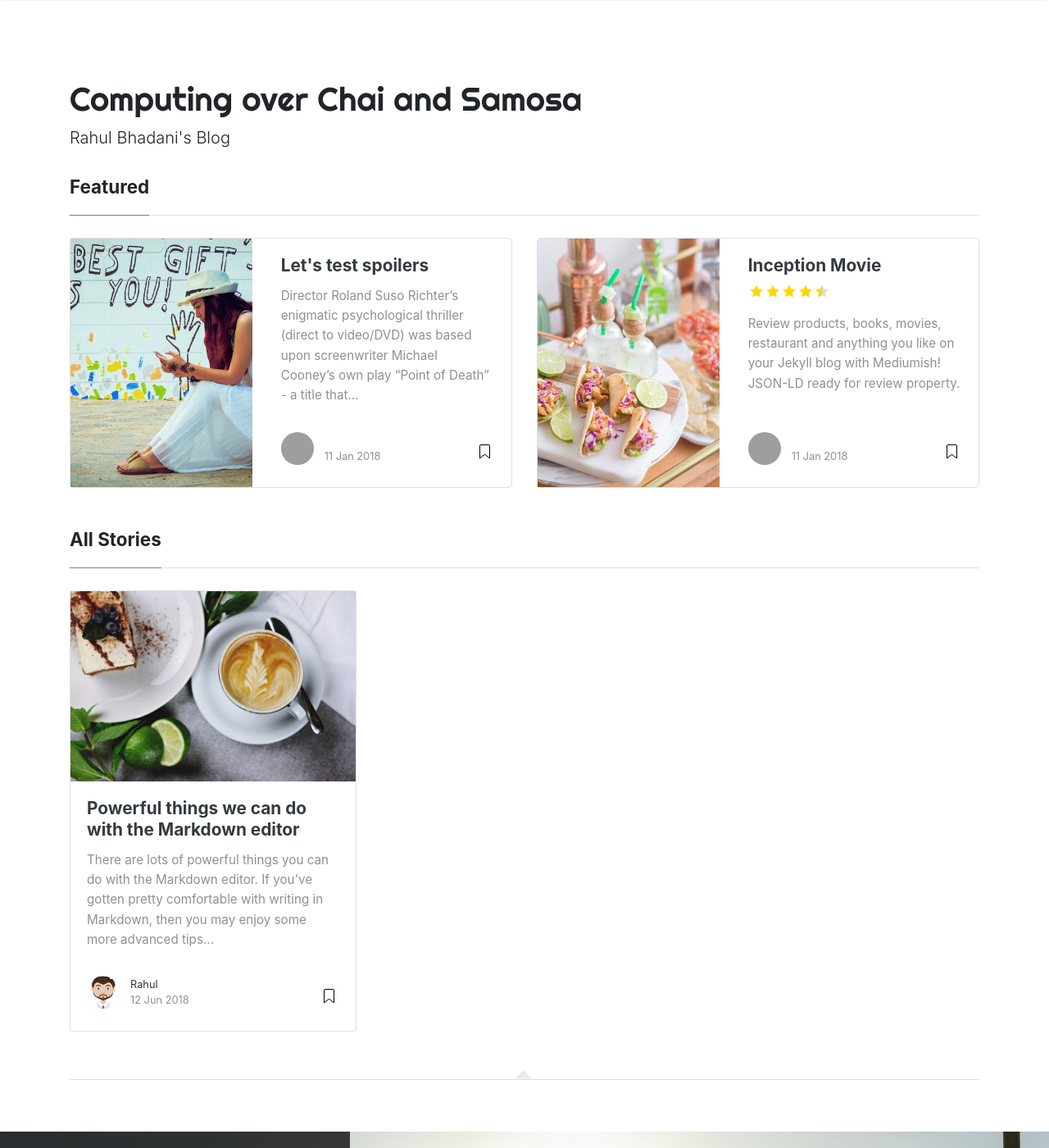
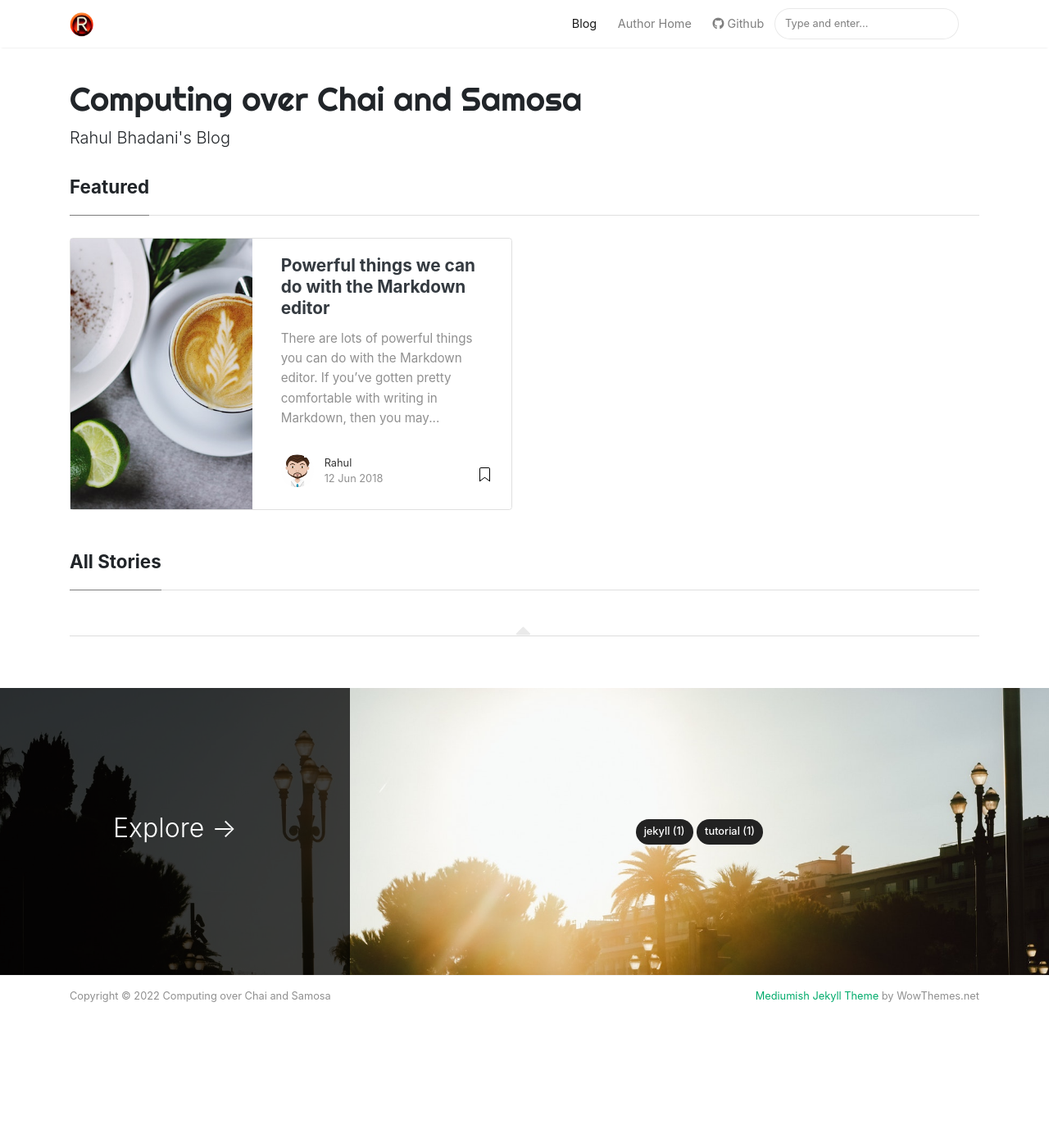
Before and after one commit to rahulbhadani/blogs, a Jekyll site: the page built from index.html, in a window 1280 px wide and 1400 px high. Shown: the whole window at 82% size. Built offline with Jekyll 4.4.1, drawn with Linux system fonts in a browser that asks for light colours; nearby versions of some CDN libraries; the list of posts is cut into pages by our own code; some of the changed text lies outside the part shown; grey boxes are pictures that could not be loaded.

````diff
--- a/_posts/2018-01-11-customer-service.md
+++ /dev/null
@@ -1,31 +0,0 @@
----
-layout: post
-title:  "Inception Movie"
-author: john
-categories: [ Jekyll, tutorial ]
-tags: [red, yellow]
-image: assets/images/11.jpg
-description: "My review of Inception movie. Acting, plot and something else in this short description."
-featured: true
-hidden: true
-rating: 4.5
----
-
-Review products, books, movies, restaurant and anything you like on your Jekyll blog with Mediumish! JSON-LD ready for review property.
-
-#### How to use?
-
-It's actually really simple! Add the rating in your YAML front matter. It also supports halfs:
-
-```html
----
-layout: post
-title:  "Inception Movie"
-author: john
-categories: [ Jekyll, tutorial ]
-tags: [red, yellow]
-image: assets/images/11.jpg
-description: "My review of Inception movie. Actors, directing and more."
-rating: 4.5
----
-```
--- a/_posts/2018-01-11-quick-start-guide.md
+++ /dev/null
@@ -1,27 +0,0 @@
----
-layout: post
-title:  "Let's test spoilers"
-author: sal
-categories: [ Jekyll, tutorial ]
-image: assets/images/12.jpg
-featured: true
-hidden: true
----
-
-Director Roland Suso Richter's enigmatic psychological thriller (direct to video/DVD) was based upon screenwriter Michael Cooney's own play "Point of Death" - a title that gave away the film's entire plot twist premise.
-
-As in many similar films, such as Jacob's Ladder (1990), Soul Survivors (2001), and The Butterfly Effect (2004), events and people were thoroughly distorted and confused because the protagonist was at the point of death. The tagline was misleading:
-
-"When You Don't Have a Memory, How Can You Remember Who to Trust?"
-
-The mind-warping film opened with a hospital patient Simon Cable (Ryan Phillippe) awakening in a <span class="spoiler"> hospital with little knowledge (amnesia perhaps?) of what had happened, and why he was there, etc. He was told by attending Dr. Jeremy Newman (Stephen Rea) that it was July 29, 2002 (Simon thought it was the year 2000 - he was confused - he heard a doctor say 20:00 hours!) and that he had died for two minutes from cardiac arrest following the near-fatal accident -- but he had been revived ("You're as good as new").</span> Dr. Newman: "Simon, this is the 29th of July. The year is 2002. And your wife, whose name is Anna, is waiting outside."
-
-(The doctor left off four crucial additional words, revealed in the film's ending.) (Spoiler: Simon had died and was not resuscitated!).
-
-A major clue to everything that truly happened was the scene that played next under the credits - hospital staff failed to bring a patient back to life with a defibrillator after a car accident. Chest compressions failed and there was no pulse. A second major clue was provided by hospital orderly Travis (Stephen Graham): <span class="spoiler">Everybody dies. No mystery there. But why and how everyone dies. Now, there's a mystery worth solving. Probably the biggest mystery there is.</span>
-
-#### So how do we do spoilers?
-
-```html
-<span class="spoiler">My hidden paragraph here.</span>
-```
````
Also changed, not shown: _posts/2018-06-12-powerful-things-markdown-editor.md (+3 -0 lines).
